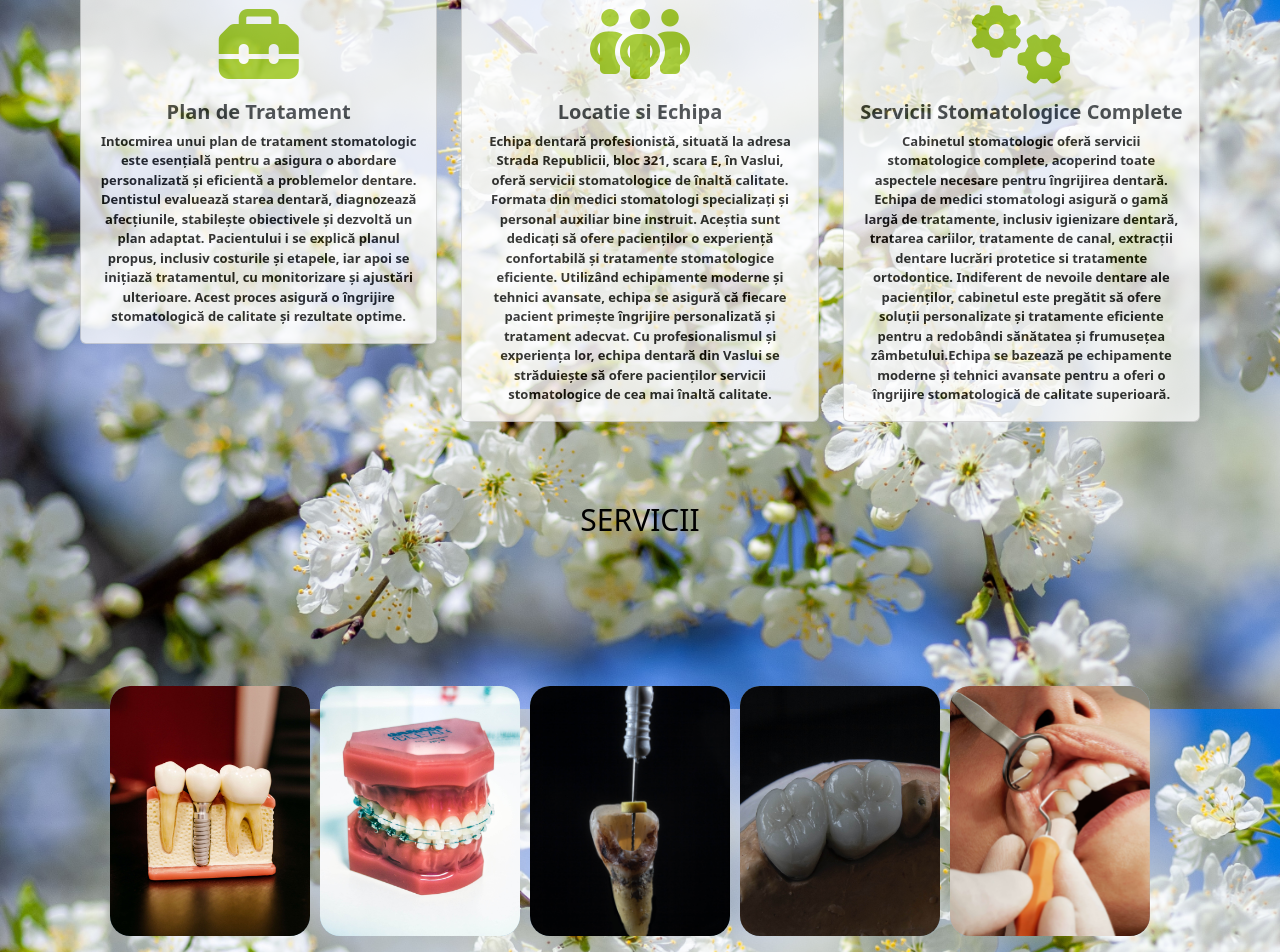
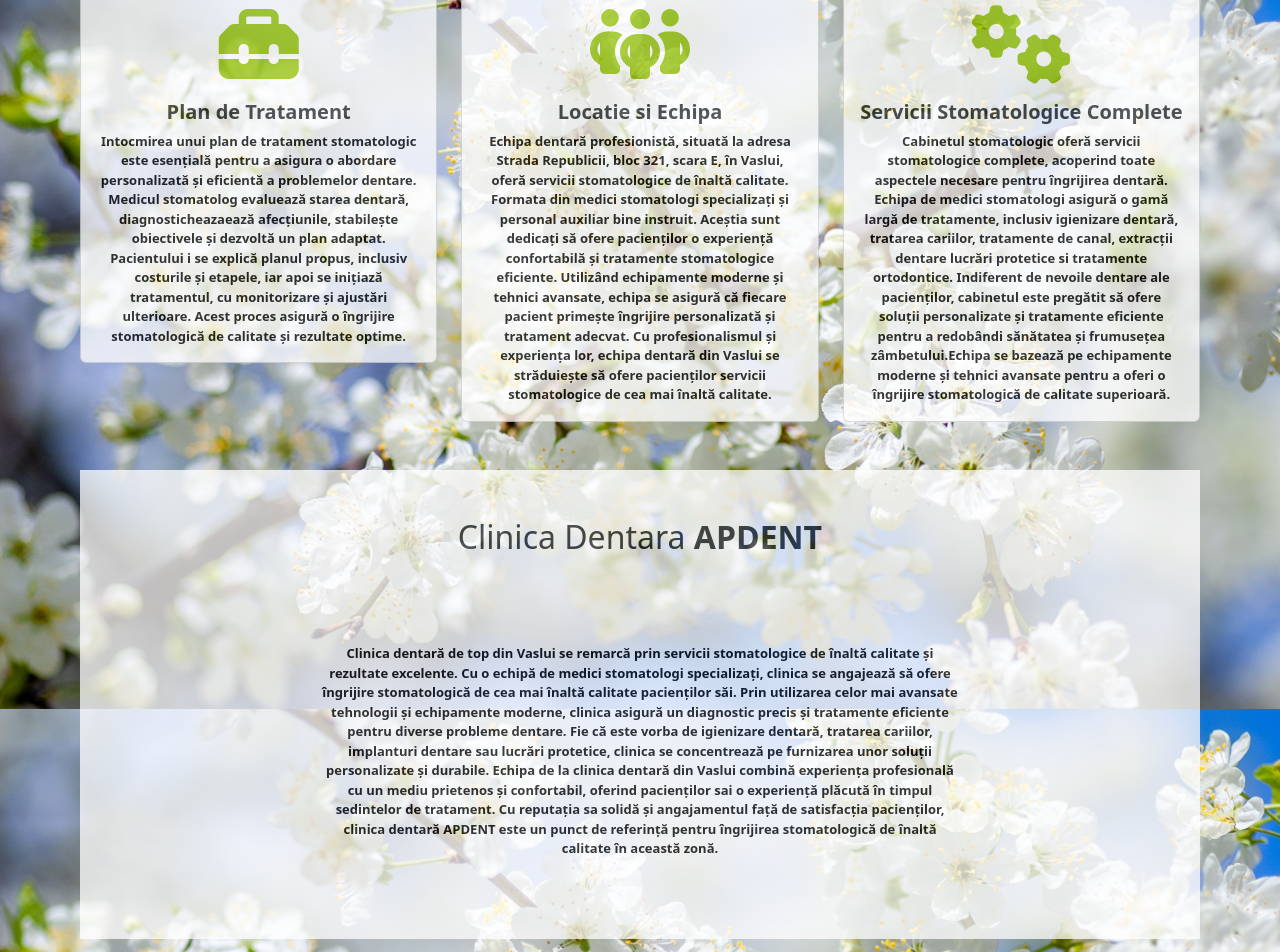
Before and after one commit to mihaicce/finalpr, a Vue app: page / in a window 1280 px wide. Shown: the part 1000-1952 px from the top of the page. Built offline with nearby package versions, Linux system fonts and the light colour scheme.

Commit message:
programare pagina

```diff
--- /dev/null
+++ b/src/components/DescripcionHome.vue
@@ -0,0 +1,32 @@
+<template>
+    <div class="wrap opacity-75 mt-5">
+        <h2>Clinica Dentara <strong>APDENT</strong></h2>
+        <p>
+            Clinica dentară de top din Vaslui se remarcă prin servicii stomatologice de înaltă calitate și rezultate excelente. Cu o echipă de medici stomatologi specializați, clinica se angajează să ofere îngrijire stomatologică de cea mai înaltă calitate pacienților săi. Prin utilizarea celor mai avansate tehnologii și echipamente moderne, clinica asigură un diagnostic precis și tratamente eficiente pentru diverse probleme dentare. Fie că este vorba de igienizare dentară, tratarea cariilor, implanturi dentare sau lucrări protetice, clinica se concentrează pe furnizarea unor soluții personalizate și durabile. Echipa de la clinica dentară din Vaslui combină experiența profesională cu un mediu prietenos și confortabil, oferind pacienților sai o experiență plăcută în timpul sedintelor de tratament. Cu reputația sa solidă și angajamentul față de satisfacția pacienților, clinica dentară <strong>APDENT</strong> este un punct de referință pentru îngrijirea stomatologică de înaltă calitate în această zonă.
+        </p>
+    </div>
+</template>
+
+<script>
+
+</script>
+
+<style scoped>
+.wrap {
+    background-color: white;
+}
+
+h2 {
+    text-align: center;
+    padding-top: 3rem;
+}
+
+p {
+    font-size: small;
+    text-align: center;
+    padding-top: 5rem;
+    padding-bottom: 5rem;
+    padding-left: 15rem;
+    padding-right: 15rem;
+}
+</style>
--- a/src/components/NavBar.vue
+++ b/src/components/NavBar.vue
@@ -29,7 +29,9 @@
           <li class="nav-item">
             <router-link class="nav-link" to="/about">Contact</router-link>
           </li>
-          <button class="btn btn-light programare">Programeaza-te</button>
+          <li class="nav-item">
+            <router-link class="nav-link" to="/Programare"><button class="btn btn-light programare">Programeaza-te</button></router-link>
+          </li>
         </ul>
       </div>
     </div>
--- a/src/components/TarjetasDescriptivas.vue
+++ b/src/components/TarjetasDescriptivas.vue
@@ -6,7 +6,7 @@
     <i class="fa-solid fa-toolbox fa-5x pt-5"></i>
       <div class="card-body">
         <h5 class="card-title">Plan de Tratament</h5>
-        <p class="card-text">Intocmirea unui plan de tratament stomatologic este esențială pentru a asigura o abordare personalizată și eficientă a problemelor dentare. Dentistul evaluează starea dentară, diagnozează afecțiunile, stabilește obiectivele și dezvoltă un plan adaptat. Pacientului i se explică planul propus, inclusiv costurile și etapele, iar apoi se inițiază tratamentul, cu monitorizare și ajustări ulterioare. Acest proces asigură o îngrijire stomatologică de calitate și rezultate optime.</p>
+        <p class="card-text">Intocmirea unui plan de tratament stomatologic este esențială pentru a asigura o abordare personalizată și eficientă a problemelor dentare. Medicul stomatolog evaluează starea dentară, diagnosticheazaează afecțiunile, stabilește obiectivele și dezvoltă un plan adaptat. Pacientului i se explică planul propus, inclusiv costurile și etapele, iar apoi se inițiază tratamentul, cu monitorizare și ajustări ulterioare. Acest proces asigură o îngrijire stomatologică de calitate și rezultate optime.</p>
       </div>
     </div>
   </div>
--- a/src/components/TarjetasInteractivas.vue
+++ b/src/components/TarjetasInteractivas.vue
@@ -3,7 +3,7 @@
     <div class="background-texture"></div>
 
     <section class="carousel">
-      <h2 class="categories__title">SERVICII</h2>
+      <h2 class="categories__title opacity-75">SERVICII</h2>
       <div class="carousel__container">
         <div class="carousel-item">
           <img
@@ -230,4 +230,8 @@
   color: #fff;
   margin: 5px 0;
 }
+
+h2 {
+  background-color: white;
+}
 </style>
--- a/src/router/index.js
+++ b/src/router/index.js
@@ -47,6 +47,14 @@
     // which is lazy-loaded when the route is visited.
     component: () => import(/* webpackChunkName: "about" */ '../views/ContactView.vue')
   },
+  {
+    path: '/Programare',
+    name: 'Programare',
+    // route level code-splitting
+    // this generates a separate chunk (about.[hash].js) for this route
+    // which is lazy-loaded when the route is visited.
+    component: () => import(/* webpackChunkName: "about" */ '../views/ProgramareView.vue')
+  },
 ]
 
 const router = createRouter({
--- a/src/views/HomeView.vue
+++ b/src/views/HomeView.vue
@@ -2,6 +2,7 @@
   <div class="pad">
     <CarouselBstrp/>
     <TarjetasDescriptivas/>
+    <DescripcionHome/>
     <TarjetasIntereactivas/>
 
   </div>
@@ -11,6 +12,7 @@
 import CarouselBstrp from '../components/CarouselBstrp.vue';
 import TarjetasIntereactivas from '../components/TarjetasInteractivas.vue';
 import TarjetasDescriptivas from '../components/TarjetasDescriptivas.vue';
+import DescripcionHome from '../components/DescripcionHome.vue';
 
 export default {
   name: 'HomeView',
@@ -18,6 +20,7 @@
     CarouselBstrp,
     TarjetasIntereactivas,
     TarjetasDescriptivas,
+    DescripcionHome,
 
 }
 }
--- /dev/null
+++ b/src/views/ProgramareView.vue
@@ -0,0 +1,13 @@
+<template>
+    <div>
+
+    </div>
+</template>
+
+<script>
+
+</script>
+
+<style>
+
+</style>
```
